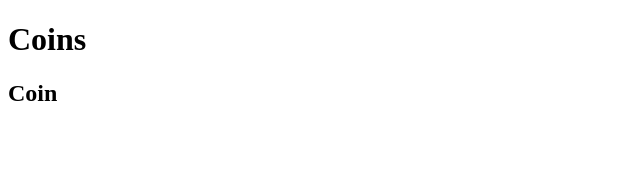
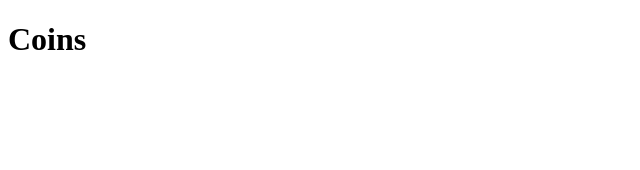
Before and after one commit to Flen-E/practiceTS, a React (Create React App) app: page / in a window 1280 px wide. Shown: the top 170 px of the page, without its empty margins (0-640 px from the left). Built offline with nearby package versions, Linux system fonts and the light colour scheme.

Commit message:
clear test

```diff
--- a/src/routes/Coins.tsx
+++ b/src/routes/Coins.tsx
@@ -3,7 +3,6 @@ function Coins() {
     return (
         <div>
             <h1>Coins</h1>
-            <h2>Coin</h2>
 
         </div>
 
```
